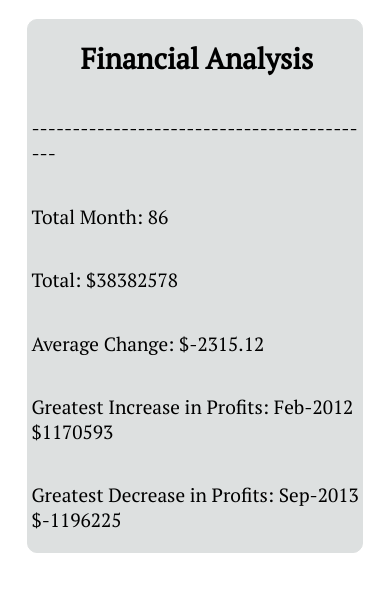
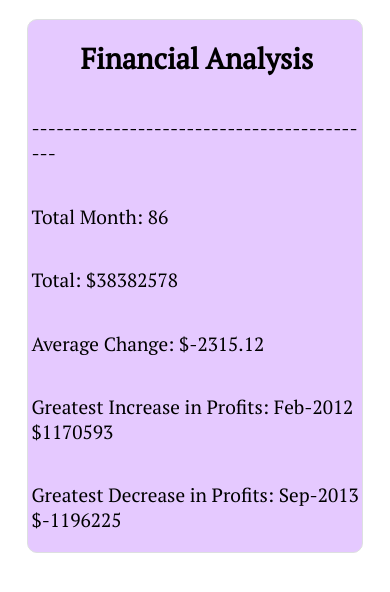
Before and after one commit to niwantha33/Console-Finances, a plain HTML site: page index.html in a window 390 px wide. Drawn offline with Linux system fonts and the light colour scheme.

Commit message:
updated color.

```diff
--- a/starter/style.css
+++ b/starter/style.css
@@ -21,6 +21,9 @@
 
 /* dimension:responsive */
 @media only screen and (max-width: 600px){
+    .container{
+        background-color: rgb(229, 201, 255);
+    }
     .container>p{
         font-size:1.2rem ;
     }
```
